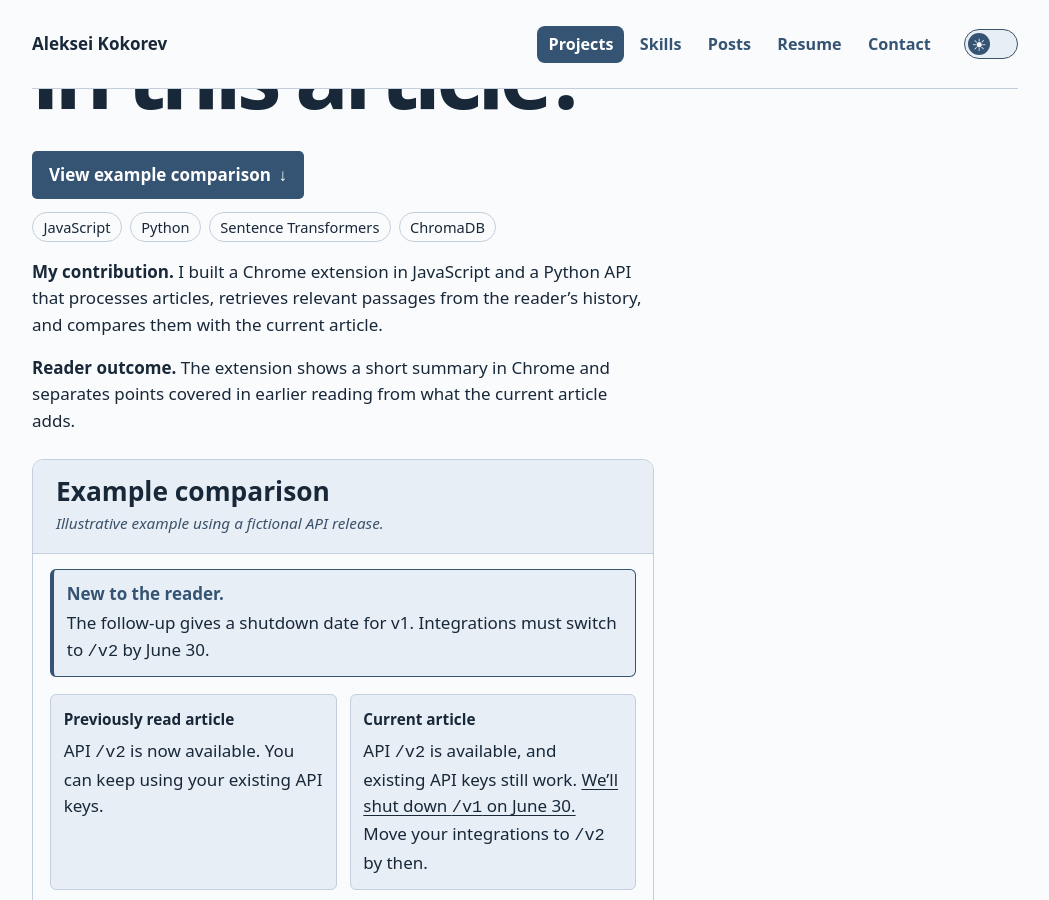
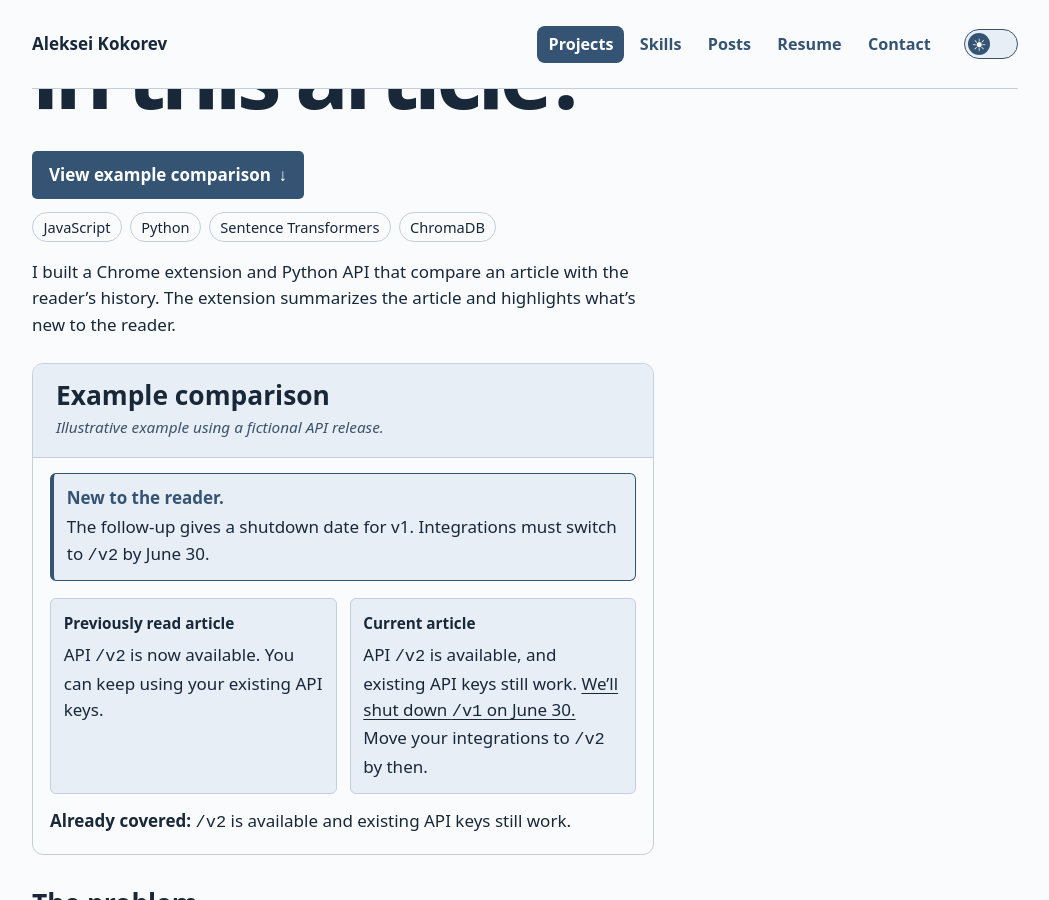
Before and after one commit to alex-coch/alex-coch.github.io, a Jekyll site: the page projects/article-comparison/index.html, which Jekyll copies as it is, in a window 1280 px wide and 900 px high, scrolled down 305 px. Shown: the whole window, without its empty margins (115-1164 px from the left). Built offline with Jekyll 4.4.1, drawn with Linux system fonts in a browser that asks for light colours.

Commit message:
Shorten outbox and RAG case introductions

```diff
--- a/projects/article-comparison/index.html
+++ b/projects/article-comparison/index.html
@@ -40,8 +40,7 @@
     <li>Sentence Transformers</li>
     <li>ChromaDB</li>
   </ul>
-  <p><strong>My contribution.</strong> I built a Chrome extension in JavaScript and a Python API that processes articles, retrieves relevant passages from the reader’s history, and compares them with the current article.</p>
-  <p><strong>Reader outcome.</strong> The extension shows a short summary in Chrome and separates points covered in earlier reading from what the current article adds.</p>
+  <p>I built a Chrome extension and Python API that compare an article with the reader’s history. The extension summarizes the article and highlights what’s new to the reader.</p>
   <section class="comparison-result" aria-labelledby="example-comparison">
     <div class="comparison-result-heading">
       <h2 id="example-comparison">Example comparison</h2>
--- a/projects/transactional-outbox/index.html
+++ b/projects/transactional-outbox/index.html
@@ -40,7 +40,7 @@
     <li>PostgreSQL</li>
     <li>RabbitMQ</li>
   </ul>
-  <p><strong>My contribution.</strong> I implemented a transactional outbox in Python, a relay that retries publication to RabbitMQ, and idempotent consumers that prevent duplicate deliveries from applying the same workflow update twice.</p>
+  <p>I built a Python transactional outbox and idempotent consumers. In failure tests, the event was delivered after RabbitMQ recovered, and redelivery left just one history entry.</p>
   <section class="comparison-result" aria-labelledby="failure-test-results">
     <div class="comparison-result-heading">
       <h2 id="failure-test-results">Failure test results.</h2>
```
